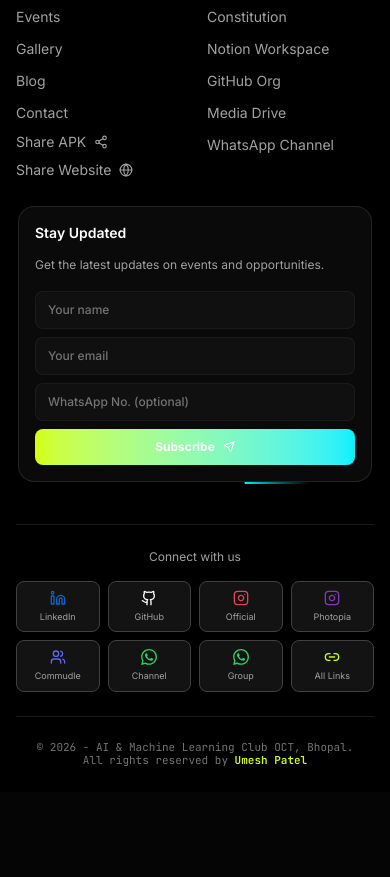
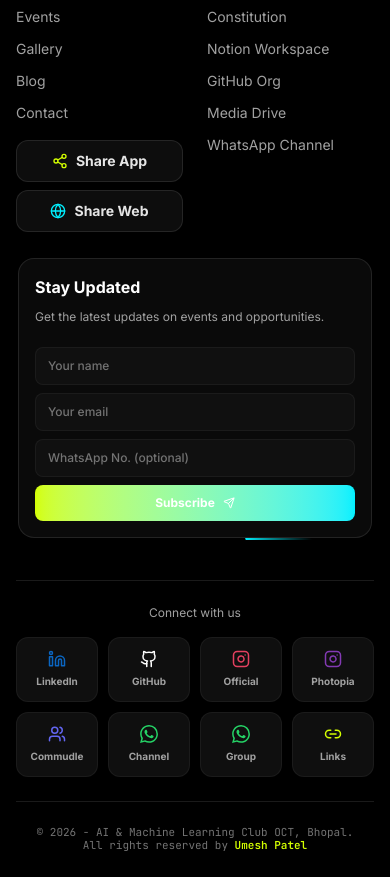
Before and after one commit to UmeshCode1/ai-ml-club, a Next.js app: page /constitution in a window 390 px wide. Shown: the part 4980-5857 px from the top of the page. Before the commit the page ends 5772 px from the top, so only its background shows below. Built offline with nearby package versions, Linux system fonts and the light colour scheme; no server answers.

Commit message:
style(footer): redesign share buttons and optimize mobile social grid

```diff
--- a/src/app/globals.css
+++ b/src/app/globals.css
@@ -79,6 +79,14 @@
   /* Specialized Navigation Tokens */
   --nav-bg: rgba(5, 5, 5, 0.6);
   --menu-bg: linear-gradient(to bottom, #0A0A0A, #050505);
+  --glass-bg: rgba(255, 255, 255, 0.03);
+  --glass-border: rgba(255, 255, 255, 0.08);
+}
+
+.glass-premium {
+  background: var(--glass-bg);
+  backdrop-filter: blur(12px);
+  border: 1px solid var(--glass-border);
 }
 
 body {
--- a/src/components/layout/footer.tsx
+++ b/src/components/layout/footer.tsx
@@ -100,22 +100,20 @@ export const Footer = () => {
                                 </li>
                             ))}
                             <InstallFooterItem />
-                            <li>
+                            <li className="pt-2 flex flex-col gap-2">
                                 <button
                                     onClick={() => share("apk")}
-                                    className="text-sm text-neutral-600 dark:text-neutral-400 hover:text-[var(--neon-lime-text)] transition-colors flex items-center gap-2 group"
+                                    className="w-full sm:w-auto px-4 py-2.5 bg-neutral-100 dark:bg-white/5 border border-neutral-200 dark:border-white/10 rounded-xl text-sm font-bold text-neutral-800 dark:text-neutral-200 hover:text-[var(--neon-lime-text)] hover:border-[var(--neon-lime)]/50 transition-all flex items-center justify-center sm:justify-start gap-2 group active:scale-[0.98]"
                                 >
-                                    Share APK
-                                    <Share2 className="w-3.5 h-3.5 group-hover:scale-110 transition-transform" />
+                                    <Share2 className="w-4 h-4 group-hover:scale-110 transition-transform text-[var(--neon-lime-text)]" />
+                                    <span>Share App</span>
                                 </button>
-                            </li>
-                            <li>
                                 <button
                                     onClick={() => share("web")}
-                                    className="text-sm text-neutral-600 dark:text-neutral-400 hover:text-[var(--neon-lime-text)] transition-colors flex items-center gap-2 group"
+                                    className="w-full sm:w-auto px-4 py-2.5 bg-neutral-100 dark:bg-white/5 border border-neutral-200 dark:border-white/10 rounded-xl text-sm font-bold text-neutral-800 dark:text-neutral-200 hover:text-[var(--neon-lime-text)] hover:border-[var(--neon-lime)]/50 transition-all flex items-center justify-center sm:justify-start gap-2 group active:scale-[0.98]"
                                 >
-                                    Share Website
-                                    <Globe className="w-3.5 h-3.5 group-hover:scale-110 transition-transform" />
+                                    <Globe className="w-4 h-4 group-hover:scale-110 transition-transform text-[var(--electric-cyan-text)]" />
+                                    <span>Share Web</span>
                                 </button>
                             </li>
                         </ul>
@@ -156,8 +154,8 @@ export const Footer = () => {
                             className="p-4 sm:p-6 bg-[var(--card-bg)] border border-neutral-200 dark:border-white/10"
                             duration={15}
                         >
-                            <h3 className="font-semibold text-sm sm:text-base text-neutral-900 dark:text-white mb-3 sm:mb-4">Stay Updated</h3>
-                            <p className="text-neutral-600 dark:text-neutral-400 text-xs sm:text-sm mb-4 sm:mb-6 leading-relaxed">
+                            <h3 className="font-bold text-base sm:text-lg text-neutral-900 dark:text-white mb-2 group-hover:text-[var(--neon-lime-text)] transition-colors">Stay Updated</h3>
+                            <p className="text-neutral-600 dark:text-neutral-400 text-xs sm:text-sm mb-5 sm:mb-6 leading-relaxed">
                                 Get the latest updates on events and opportunities.
                             </p>
 
@@ -218,38 +216,38 @@ export const Footer = () => {
                 {/* Connect Grid - Social Links */}
                 <div className="mt-8 mb-6 pt-6 border-t border-neutral-200/50 dark:border-white/10">
                     <p className="text-center text-xs sm:text-sm text-neutral-500 dark:text-neutral-400 mb-4 sm:mb-6">Connect with us</p>
-                    <div className="grid grid-cols-4 sm:grid-cols-4 lg:grid-cols-8 gap-2 sm:gap-3">
-                        <a href={siteConfig.links.linkedin} target="_blank" rel="noopener noreferrer" className="flex flex-col sm:flex-row items-center justify-center gap-1 sm:gap-2 p-2 sm:p-3 rounded-lg sm:rounded-xl bg-neutral-100 dark:bg-neutral-800/50 hover:bg-[var(--neon-lime)]/10 border border-neutral-200 dark:border-neutral-700 hover:border-[var(--neon-lime)]/50 transition-all group">
-                            <Linkedin className="w-4 h-4 text-[#0A66C2] group-hover:text-[var(--neon-lime-text)]" />
-                            <span className="text-[9px] sm:text-xs text-neutral-500 dark:text-neutral-400 group-hover:text-[var(--neon-lime-text)]">LinkedIn</span>
+                    <div className="grid grid-cols-4 lg:grid-cols-8 gap-2.5 sm:gap-4">
+                        <a href={siteConfig.links.linkedin} target="_blank" rel="noopener noreferrer" className="flex flex-col items-center justify-center gap-1.5 p-3 rounded-xl bg-neutral-100 dark:bg-neutral-800/40 hover:bg-[var(--neon-lime)]/10 border border-neutral-200 dark:border-white/5 hover:border-[var(--neon-lime)]/50 transition-all group active:scale-95">
+                            <Linkedin className="w-4.5 h-4.5 text-[#0A66C2] group-hover:scale-110 transition-transform" />
+                            <span className="text-[10px] sm:text-xs font-bold text-neutral-500 dark:text-neutral-400 group-hover:text-[var(--neon-lime-text)]">LinkedIn</span>
                         </a>
-                        <a href={siteConfig.links.github} target="_blank" rel="noopener noreferrer" className="flex flex-col sm:flex-row items-center justify-center gap-1 sm:gap-2 p-2 sm:p-3 rounded-lg sm:rounded-xl bg-neutral-100 dark:bg-neutral-800/50 hover:bg-[var(--neon-lime)]/10 border border-neutral-200 dark:border-neutral-700 hover:border-[var(--neon-lime)]/50 transition-all group">
-                            <Github className="w-4 h-4 text-neutral-900 dark:text-white group-hover:text-[var(--neon-lime-text)]" />
-                            <span className="text-[9px] sm:text-xs text-neutral-500 dark:text-neutral-400 group-hover:text-[var(--neon-lime-text)]">GitHub</span>
+                        <a href={siteConfig.links.github} target="_blank" rel="noopener noreferrer" className="flex flex-col items-center justify-center gap-1.5 p-3 rounded-xl bg-neutral-100 dark:bg-neutral-800/40 hover:bg-[var(--neon-lime)]/10 border border-neutral-200 dark:border-white/5 hover:border-[var(--neon-lime)]/50 transition-all group active:scale-95">
+                            <Github className="w-4.5 h-4.5 text-neutral-900 dark:text-white group-hover:scale-110 transition-transform" />
+                            <span className="text-[10px] sm:text-xs font-bold text-neutral-500 dark:text-neutral-400 group-hover:text-[var(--neon-lime-text)]">GitHub</span>
                         </a>
-                        <a href={siteConfig.links.instagram} target="_blank" rel="noopener noreferrer" className="flex flex-col sm:flex-row items-center justify-center gap-1 sm:gap-2 p-2 sm:p-3 rounded-lg sm:rounded-xl bg-neutral-100 dark:bg-neutral-800/50 hover:bg-[var(--neon-lime)]/10 border border-neutral-200 dark:border-neutral-700 hover:border-[var(--neon-lime)]/50 transition-all group">
-                            <Instagram className="w-4 h-4 text-[#E4405F] group-hover:text-[var(--neon-lime-text)]" />
-                            <span className="text-[9px] sm:text-xs text-neutral-500 dark:text-neutral-400 group-hover:text-[var(--neon-lime-text)]">Official</span>
+                        <a href={siteConfig.links.instagram} target="_blank" rel="noopener noreferrer" className="flex flex-col items-center justify-center gap-1.5 p-3 rounded-xl bg-neutral-100 dark:bg-neutral-800/40 hover:bg-[var(--neon-lime)]/10 border border-neutral-200 dark:border-white/5 hover:border-[var(--neon-lime)]/50 transition-all group active:scale-95">
+                            <Instagram className="w-4.5 h-4.5 text-[#E4405F] group-hover:scale-110 transition-transform" />
+                            <span className="text-[10px] sm:text-xs font-bold text-neutral-500 dark:text-neutral-400 group-hover:text-[var(--neon-lime-text)]">Official</span>
                         </a>
-                        <a href={siteConfig.links.instagramPhotopia} target="_blank" rel="noopener noreferrer" className="flex flex-col sm:flex-row items-center justify-center gap-1 sm:gap-2 p-2 sm:p-3 rounded-lg sm:rounded-xl bg-neutral-100 dark:bg-neutral-800/50 hover:bg-[var(--neon-lime)]/10 border border-neutral-200 dark:border-neutral-700 hover:border-[var(--neon-lime)]/50 transition-all group">
-                            <Instagram className="w-4 h-4 text-[#833AB4] group-hover:text-[var(--neon-lime-text)]" />
-                            <span className="text-[9px] sm:text-xs text-neutral-500 dark:text-neutral-400 group-hover:text-[var(--neon-lime-text)]">Photopia</span>
+                        <a href={siteConfig.links.instagramPhotopia} target="_blank" rel="noopener noreferrer" className="flex flex-col items-center justify-center gap-1.5 p-3 rounded-xl bg-neutral-100 dark:bg-neutral-800/40 hover:bg-[var(--neon-lime)]/10 border border-neutral-200 dark:border-white/5 hover:border-[var(--neon-lime)]/50 transition-all group active:scale-95">
+                            <Instagram className="w-4.5 h-4.5 text-[#833AB4] group-hover:scale-110 transition-transform" />
+                            <span className="text-[10px] sm:text-xs font-bold text-neutral-500 dark:text-neutral-400 group-hover:text-[var(--neon-lime-text)]">Photopia</span>
                         </a>
-                        <a href={siteConfig.links.commudle} target="_blank" rel="noopener noreferrer" className="flex flex-col sm:flex-row items-center justify-center gap-1 sm:gap-2 p-2 sm:p-3 rounded-lg sm:rounded-xl bg-neutral-100 dark:bg-neutral-800/50 hover:bg-[var(--neon-lime)]/10 border border-neutral-200 dark:border-neutral-700 hover:border-[var(--neon-lime)]/50 transition-all group">
-                            <Users className="w-4 h-4 text-[#6366F1] group-hover:text-[var(--neon-lime-text)]" />
-                            <span className="text-[9px] sm:text-xs text-neutral-500 dark:text-neutral-400 group-hover:text-[var(--neon-lime-text)]">Commudle</span>
+                        <a href={siteConfig.links.commudle} target="_blank" rel="noopener noreferrer" className="flex flex-col items-center justify-center gap-1.5 p-3 rounded-xl bg-neutral-100 dark:bg-neutral-800/40 hover:bg-[var(--neon-lime)]/10 border border-neutral-200 dark:border-white/5 hover:border-[var(--neon-lime)]/50 transition-all group active:scale-95">
+                            <Users className="w-4.5 h-4.5 text-[#6366F1] group-hover:scale-110 transition-transform" />
+                            <span className="text-[10px] sm:text-xs font-bold text-neutral-500 dark:text-neutral-400 group-hover:text-[var(--neon-lime-text)]">Commudle</span>
                         </a>
-                        <a href={siteConfig.links.whatsappChannel} target="_blank" rel="noopener noreferrer" className="flex flex-col sm:flex-row items-center justify-center gap-1 sm:gap-2 p-2 sm:p-3 rounded-lg sm:rounded-xl bg-neutral-100 dark:bg-neutral-800/50 hover:bg-[var(--neon-lime)]/10 border border-neutral-200 dark:border-neutral-700 hover:border-[var(--neon-lime)]/50 transition-all group">
-                            <WhatsAppIcon className="w-4 h-4" />
-                            <span className="text-[9px] sm:text-xs text-neutral-500 dark:text-neutral-400 group-hover:text-[var(--neon-lime-text)]">Channel</span>
+                        <a href={siteConfig.links.whatsappChannel} target="_blank" rel="noopener noreferrer" className="flex flex-col items-center justify-center gap-1.5 p-3 rounded-xl bg-neutral-100 dark:bg-neutral-800/40 hover:bg-[var(--neon-lime)]/10 border border-neutral-200 dark:border-white/5 hover:border-[var(--neon-lime)]/50 transition-all group active:scale-95">
+                            <WhatsAppIcon className="w-4.5 h-4.5 group-hover:scale-110 transition-transform" />
+                            <span className="text-[10px] sm:text-xs font-bold text-neutral-500 dark:text-neutral-400 group-hover:text-[var(--neon-lime-text)]">Channel</span>
                         </a>
-                        <a href={siteConfig.links.whatsappGroup} target="_blank" rel="noopener noreferrer" className="flex flex-col sm:flex-row items-center justify-center gap-1 sm:gap-2 p-2 sm:p-3 rounded-lg sm:rounded-xl bg-neutral-100 dark:bg-neutral-800/50 hover:bg-[var(--neon-lime)]/10 border border-neutral-200 dark:border-neutral-700 hover:border-[var(--neon-lime)]/50 transition-all group">
-                            <WhatsAppIcon className="w-4 h-4" />
-                            <span className="text-[9px] sm:text-xs text-neutral-500 dark:text-neutral-400 group-hover:text-[var(--neon-lime-text)]">Group</span>
+                        <a href={siteConfig.links.whatsappGroup} target="_blank" rel="noopener noreferrer" className="flex flex-col items-center justify-center gap-1.5 p-3 rounded-xl bg-neutral-100 dark:bg-neutral-800/40 hover:bg-[var(--neon-lime)]/10 border border-neutral-200 dark:border-white/5 hover:border-[var(--neon-lime)]/50 transition-all group active:scale-95">
+                            <WhatsAppIcon className="w-4.5 h-4.5 group-hover:scale-110 transition-transform" />
+                            <span className="text-[10px] sm:text-xs font-bold text-neutral-500 dark:text-neutral-400 group-hover:text-[var(--neon-lime-text)]">Group</span>
                         </a>
-                        <a href={siteConfig.links.social} target="_blank" rel="noopener noreferrer" className="flex flex-col sm:flex-row items-center justify-center gap-1 sm:gap-2 p-2 sm:p-3 rounded-lg sm:rounded-xl bg-neutral-100 dark:bg-neutral-800/50 hover:bg-[var(--neon-lime)]/10 border border-neutral-200 dark:border-neutral-700 hover:border-[var(--neon-lime)]/50 transition-all group">
-                            <Link2 className="w-4 h-4 text-[var(--neon-lime)] group-hover:text-[var(--neon-lime-text)]" />
-                            <span className="text-[9px] sm:text-xs text-neutral-500 dark:text-neutral-400 group-hover:text-[var(--neon-lime-text)]">All Links</span>
+                        <a href={siteConfig.links.social} target="_blank" rel="noopener noreferrer" className="flex flex-col items-center justify-center gap-1.5 p-3 rounded-xl bg-neutral-100 dark:bg-neutral-800/40 hover:bg-[var(--neon-lime)]/10 border border-neutral-200 dark:border-white/5 hover:border-[var(--neon-lime)]/50 transition-all group active:scale-95">
+                            <Link2 className="w-4.5 h-4.5 text-[var(--neon-lime)] group-hover:scale-110 transition-transform" />
+                            <span className="text-[10px] sm:text-xs font-bold text-neutral-500 dark:text-neutral-400 group-hover:text-[var(--neon-lime-text)]">Links</span>
                         </a>
                     </div>
                 </div>
```
